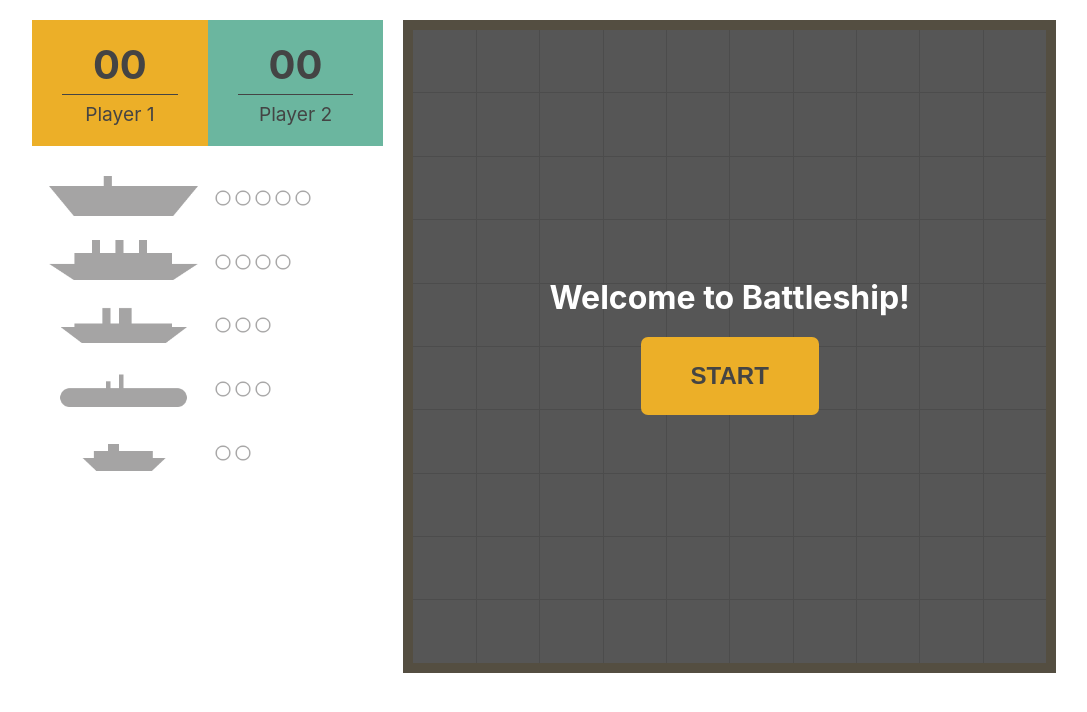
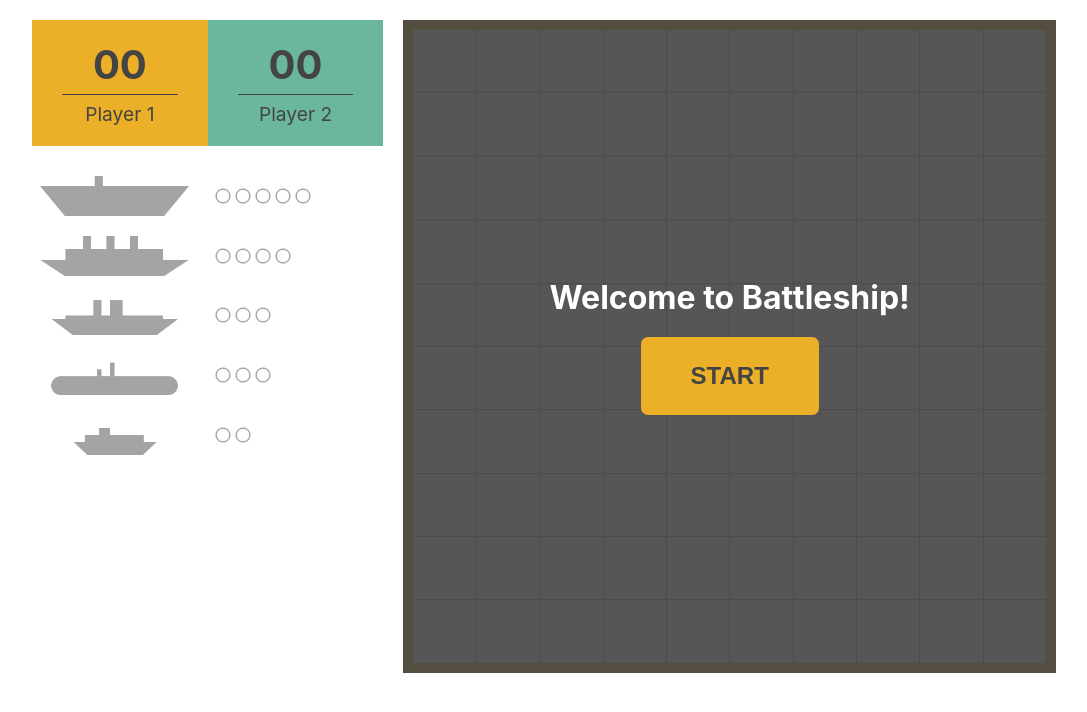
Before and after one commit to rosc0/battleship, a React (Create React App) app: page / in a window 1280 px wide. Shown: the top 712 px of the page, without its empty margins (96-1183 px from the left). Built offline with nearby package versions, Linux system fonts and the light colour scheme.

Commit message:
Put x over boat image to more clearly show what boats are sunk

```diff
--- a/src/App.scss
+++ b/src/App.scss
@@ -21,6 +21,7 @@
 .game-grid-container {
   padding-left: 0;
   position: relative;
+  align-self: start;
 
   @include breakpoint(lg) {
     width: 65%;
--- a/src/components/ship/Ship.jsx
+++ b/src/components/ship/Ship.jsx
@@ -1,3 +1,4 @@
+import hitLargeImg from '../../assets/img/hit-lg.png';
 import hitSmallImg from '../../assets/img/hit-sm.png';
 import missSmallImg from '../../assets/img/miss-sm.png';
 
@@ -5,10 +6,14 @@
 
 const Ship = ({ ship }) => {
   const img = require(`../../assets/img/ships/${ship.name}.png`);
+  const shipSunk = ship.size === ship.hits;
 
   return (
     <div className='ship-info'>
       <div className='ship'>
+        {
+          shipSunk && <img src={hitLargeImg} border='0' alt='Ship sunk' className='sunk-cross' />
+        }
         <img src={img} border='0' alt={ship.name} />
       </div>
       <div className='hits'>
--- a/src/components/ship/Ship.styles.scss
+++ b/src/components/ship/Ship.styles.scss
@@ -15,10 +15,21 @@
     width: 50%;
     text-align: right;
     padding-right: 10px;
+    position: relative;
+    display: flex;
+    align-items: center;
+    justify-content: center;
+
     img {
       width: 90%;
       max-width: 200px;
       height: auto;
+    }
+
+    img.sunk-cross {
+      position: absolute;
+      width: auto;
+      height: 100%;
     }
   }
 
```
